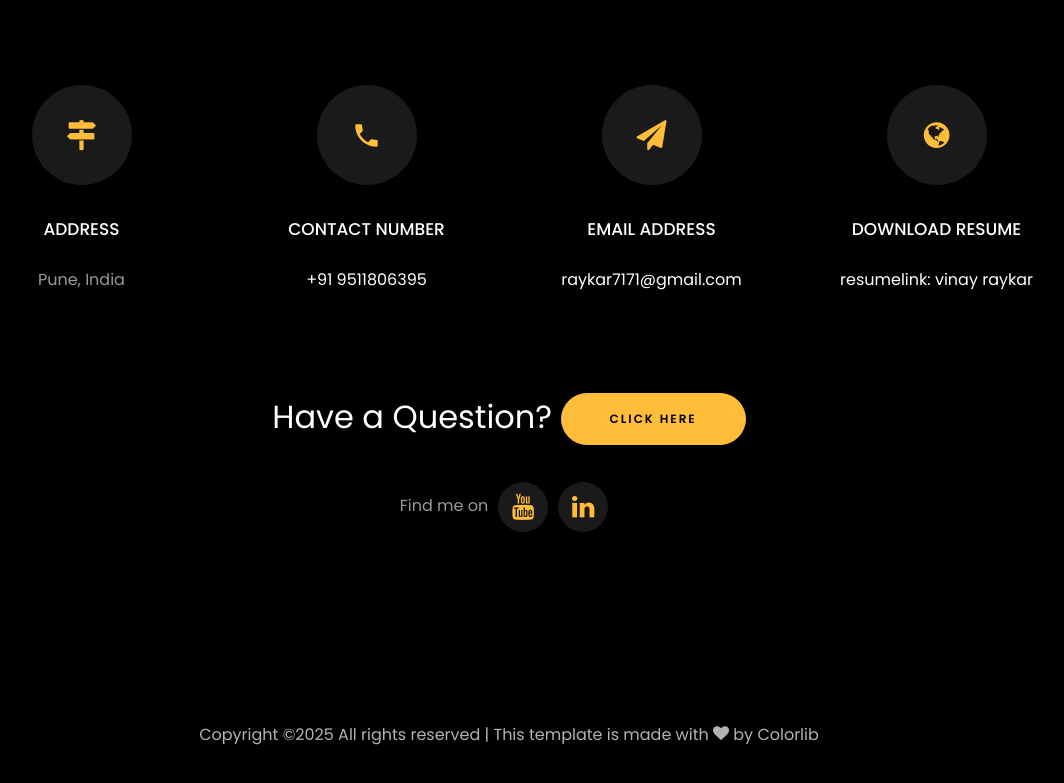
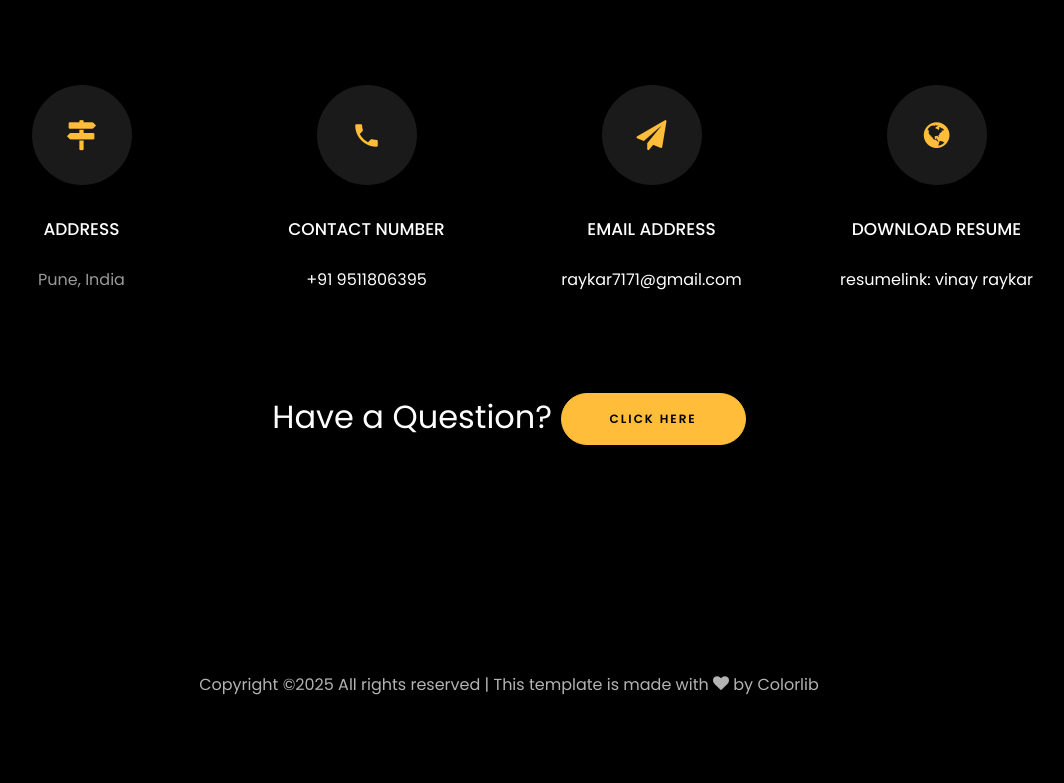
Before and after one commit to Vinayraykar/vinayraykar-super-website, a plain HTML site: page index.html in a window 1280 px wide. Shown: the part 5213-5996 px from the top of the page, without its empty margins (131-1195 px from the left). Drawn offline with Linux system fonts and the light colour scheme; animation ran at ten frames a second; files whose address does not match are found by name.

Commit message:
Update index.html

```diff
--- a/index.html
+++ b/index.html
@@ -632,9 +632,9 @@ visualization—to support data-driven decision-making.</p>
 			</div>
 				<br>
 					<ul class="ftco-footer-social list-unstyled d-flex justify-content-center align-items-center mb-0">
-					  <li class="ftco-animate normal-txt">Find me on  </li>
+					  <!-- <li class="ftco-animate normal-txt">Find me on  </li>
 					  <li class="ftco-animate"><a href="https://www.youtube.com/@RishabhMishraOfficial"><span class="icon-youtube"></span></a></li>
-					  <li class="ftco-animate"><a href="https://www.linkedin.com/in/vinay-raykar/"><span class="icon-linkedin"></span></a></li>
+					  <li class="ftco-animate"><a href="https://www.linkedin.com/in/vinay-raykar/"><span class="icon-linkedin"></span></a></li>   -->
 					  <!-- <li class="ftco-animate"><a href=""><span class="icon-twitter"></span></a></li>
 					  <li class="ftco-animate"><a href=""><span class="icon-facebook"></span></a></li>
 				      <li class="ftco-animate"><a href=""><span class="icon-instagram"></span></a></li> -->
```
